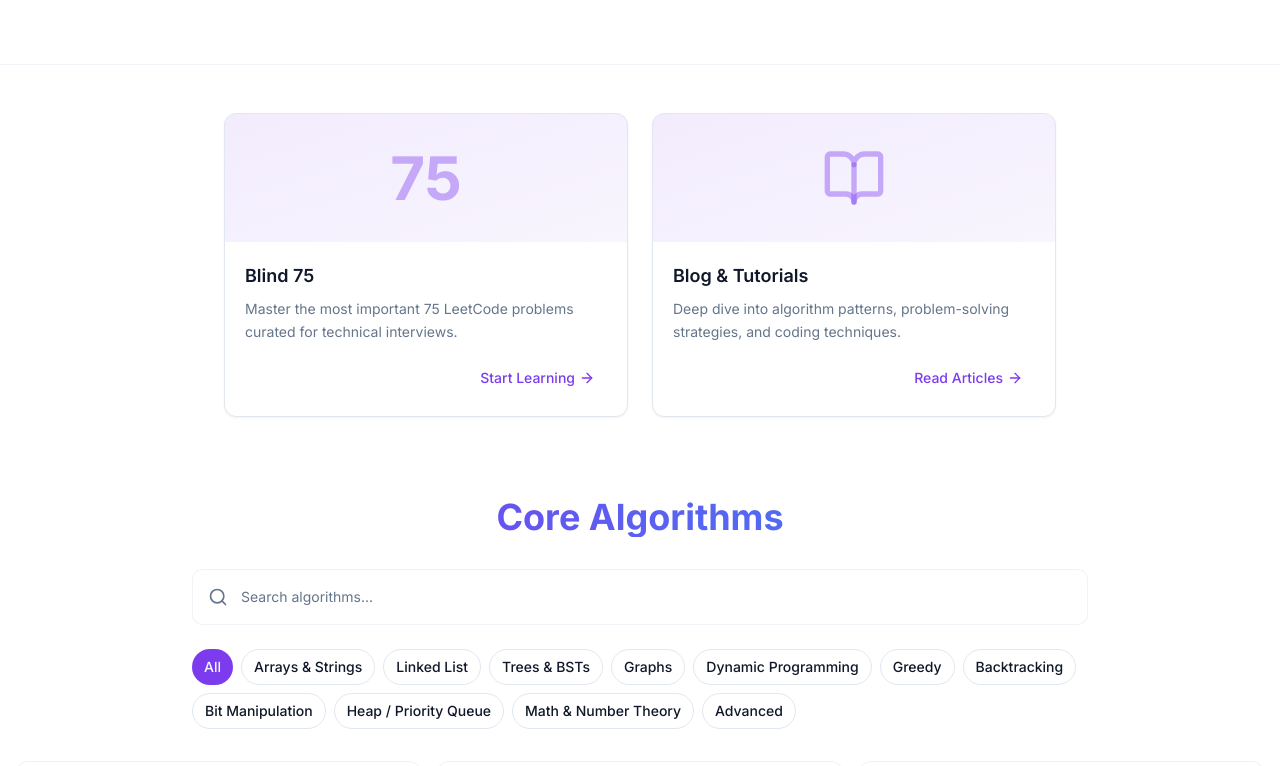
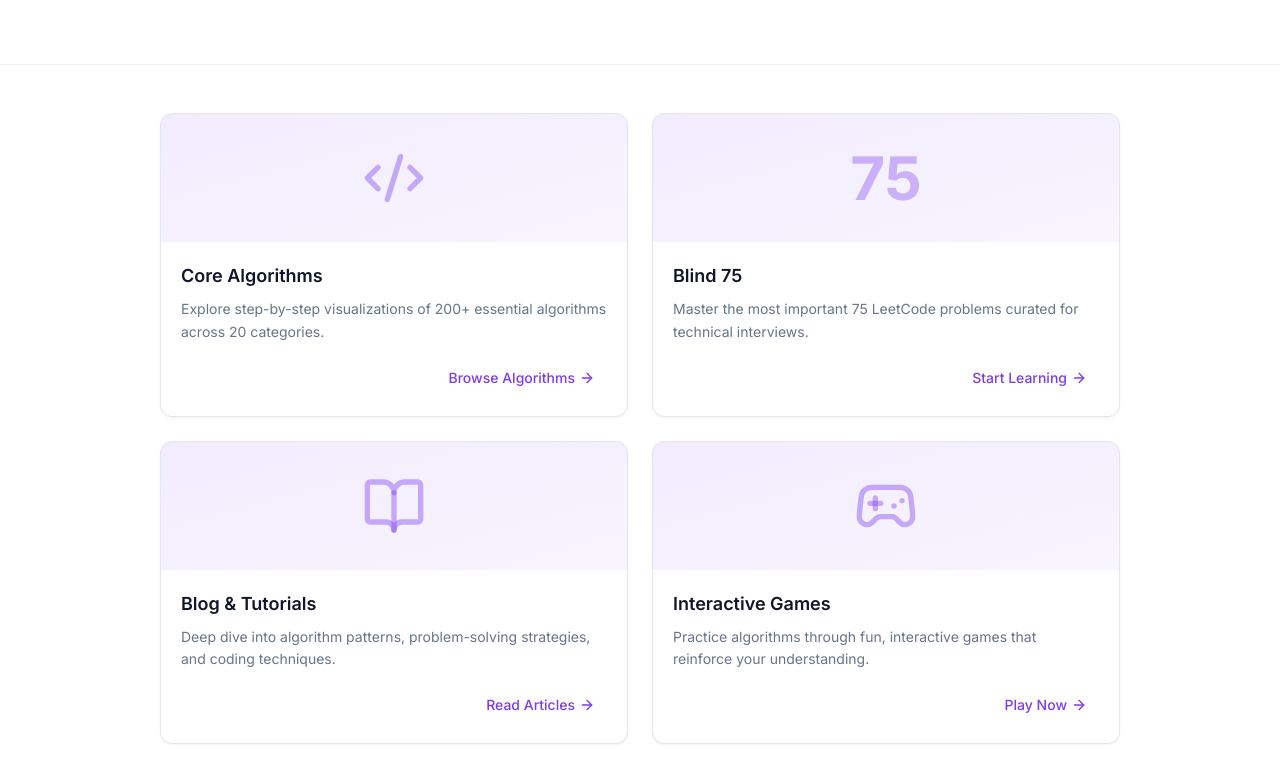
Before and after one commit to rkmahale17/algolib.io, a React (Vite) app: page / in a window 1280 px wide. Shown: the part 519-1285 px from the top of the page. Built offline with nearby package versions, Linux system fonts and the light colour scheme.

Commit message:
Show all feature cards in row
Display all four feature cards in two-per-row layout with 75 badge animation, update counts to 200 algorithms and 20 categories, and refresh SEO sitemap and Home meta.

```diff
--- a/src/components/FeaturedSection.tsx
+++ b/src/components/FeaturedSection.tsx
@@ -4,6 +4,14 @@ import { Button } from '@/components/ui/button';
 import { Code2, ListChecks, BookOpen, Gamepad2, ArrowRight } from 'lucide-react';
 
 const features = [
+  {
+    id: 'core-algorithms',
+    title: 'Core Algorithms',
+    description: 'Explore step-by-step visualizations of 200+ essential algorithms across 20 categories.',
+    icon: Code2,
+    link: '#algorithms',
+    action: 'Browse Algorithms'
+  },
   {
     id: 'blind-75',
     title: 'Blind 75',
@@ -20,27 +28,45 @@ const features = [
     icon: BookOpen,
     link: '/blog',
     action: 'Read Articles'
+  },
+  {
+    id: 'games',
+    title: 'Interactive Games',
+    description: 'Practice algorithms through fun, interactive games that reinforce your understanding.',
+    icon: Gamepad2,
+    link: '/games',
+    action: 'Play Now'
   }
 ];
 
 export const FeaturedSection = () => {
+  const handleCoreAlgorithmsClick = (e: React.MouseEvent<HTMLAnchorElement>) => {
+    if (features[0].link.startsWith('#')) {
+      e.preventDefault();
+      const element = document.getElementById('algorithms');
+      element?.scrollIntoView({ behavior: 'smooth' });
+    }
+  };
+
   return (
     <section className="py-12 px-4">
-      <div className="container mx-auto max-w-4xl">
+      <div className="container mx-auto max-w-5xl">
         <div className="grid grid-cols-1 md:grid-cols-2 gap-6">
-          {features.map((feature) => {
+          {features.map((feature, index) => {
             const Icon = feature.icon;
+            const isFirstCard = index === 0;
 
             return (
               <Link
                 key={feature.id}
                 to={feature.link}
+                onClick={isFirstCard ? handleCoreAlgorithmsClick : undefined}
                 className="group block"
               >
                 <Card className="overflow-hidden border border-border hover:border-primary/50 transition-all duration-300 hover:shadow-lg bg-card">
                   <div className="relative h-32 bg-gradient-to-br from-primary/10 to-primary/5 flex items-center justify-center overflow-hidden">
                     {feature.badge ? (
-                      <div className="text-6xl font-bold text-primary/40 group-hover:text-primary/60 transition-colors duration-300 group-hover:scale-110 transform">
+                      <div className="text-6xl font-bold text-primary/40 group-hover:text-primary/60 transition-all duration-500 group-hover:scale-110 transform animate-pulse">
                         {feature.badge}
                       </div>
                     ) : (
--- a/src/pages/Home.tsx
+++ b/src/pages/Home.tsx
@@ -114,28 +114,28 @@ const Home = () => {
   return (
     <>
       <Helmet>
-        <title>AlgoLib.io - Master 72+ Algorithms with Interactive Visualizations | Free & Open Source</title>
+        <title>AlgoLib.io - Master 200+ Algorithms with Interactive Visualizations | Free & Open Source</title>
         <meta
           name="description"
-          content="Learn data structures and algorithms with step-by-step visualizations. 72+ algorithm animations in Python, Java, C++, TypeScript. Perfect for coding interviews, LeetCode practice, and competitive programming. 100% free and open source."
+          content="Learn data structures and algorithms with step-by-step visualizations across 20 categories. 200+ algorithm animations, Blind 75 problems, interactive games, and tutorials. Perfect for coding interviews, LeetCode practice, and competitive programming. 100% free and open source."
         />
         <meta
           name="keywords"
-          content="algorithms, data structures, leetcode, coding interviews, competitive programming, algorithm visualization, learn algorithms, DSA, python algorithms, java algorithms, c++ algorithms, typescript algorithms, free algorithm library"
+          content="algorithms, data structures, leetcode, coding interviews, blind 75, competitive programming, algorithm visualization, learn algorithms, DSA, python algorithms, java algorithms, c++ algorithms, typescript algorithms, free algorithm library, interactive games"
         />
         <link rel="canonical" href="https://algolib.io/" />
 
         {/* Open Graph */}
-        <meta property="og:title" content="AlgoLib.io - Master 72+ Algorithms with Interactive Visualizations" />
-        <meta property="og:description" content="Free open-source algorithm library with interactive visualizations. Learn DSA for coding interviews and competitive programming." />
+        <meta property="og:title" content="AlgoLib.io - Master 200+ Algorithms with Interactive Visualizations" />
+        <meta property="og:description" content="Free open-source algorithm library with 200+ interactive visualizations across 20 categories. Learn DSA for coding interviews with Blind 75, games, and tutorials." />
         <meta property="og:type" content="website" />
         <meta property="og:url" content="https://algolib.io/" />
         <meta property="og:image" content="https://algolib.io/og-image.png" />
 
         {/* Twitter */}
         <meta name="twitter:card" content="summary_large_image" />
-        <meta name="twitter:title" content="AlgoLib.io - Master 72+ Algorithms Visually" />
-        <meta name="twitter:description" content="Free interactive algorithm visualizations for coding interviews and competitive programming" />
+        <meta name="twitter:title" content="AlgoLib.io - Master 200+ Algorithms Visually" />
+        <meta name="twitter:description" content="Free interactive algorithm visualizations with 20 categories, Blind 75, and games for coding interviews" />
         <meta name="twitter:image" content="https://algolib.io/og-image.png" />
 
         {/* Structured Data - WebSite */}
@@ -201,7 +201,7 @@ const Home = () => {
             "@context": "https://schema.org",
             "@type": "CollectionPage",
             "name": "AlgoLib.io - Algorithm Library",
-            "description": "Browse 72+ algorithms with step-by-step visualizations",
+            "description": "Browse 200+ algorithms with step-by-step visualizations across 20 categories",
             "url": "https://algolib.io",
             "mainEntity": {
               "@type": "ItemList",
```
Also changed, not shown: 1 other file (tests, documents, lock files or other folders).
